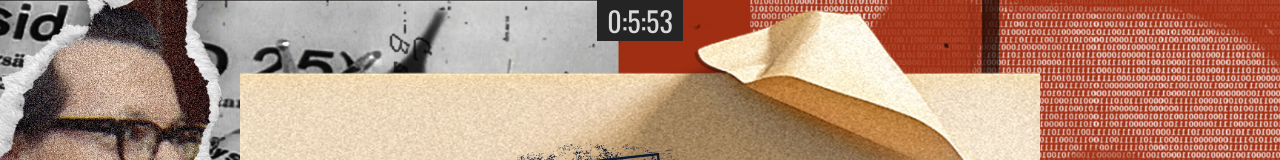
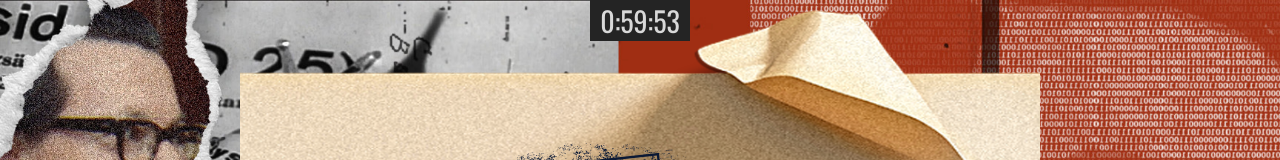
Before and after one commit to JohnnyBC2022/EnigmaF5, a React (Vite) app in the folder frontend/: page / in a window 1280 px wide. Shown: the top 160 px of the page. Built offline with nearby package versions, Linux system fonts and the light colour scheme.

Commit message:
Fix Countdown css

```diff
--- a/frontend/src/components/CountdownGame.css
+++ b/frontend/src/components/CountdownGame.css
@@ -10,6 +10,7 @@
     color: var(--grey);
     width: fit-content;
     margin:auto;
+    z-index: 100;
 }
 
 .countdownComplete{
--- a/frontend/src/components/CountdownGame.jsx
+++ b/frontend/src/components/CountdownGame.jsx
@@ -28,7 +28,7 @@ export const CountdownGame = () => {
 
   return (
     <div className="countdownContainer">
-        <Countdown date={Date.now() +360000} renderer={renderer} />
+        <Countdown date={Date.now() +3600000} renderer={renderer} />
     </div>
   );
 };
```
